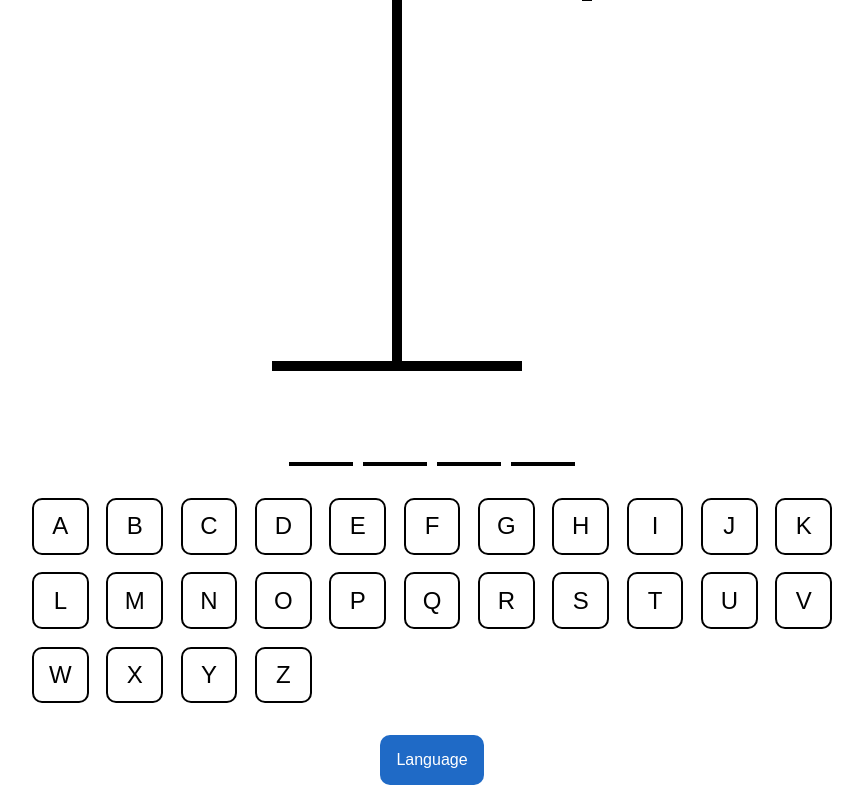
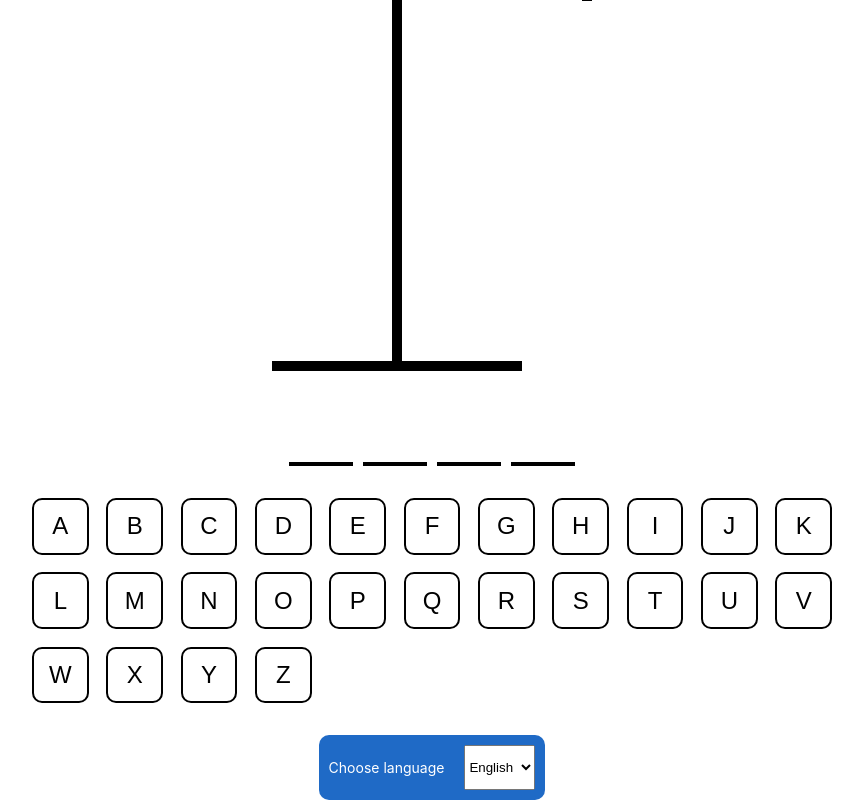
Before and after one commit to ikorotkaya/hangman-game, a React (Vite) app: page / in a window 1280 px wide. Shown: the part 266-1066 px from the top of the page, without its empty margins (208-1071 px from the left). Built offline with nearby package versions, Linux system fonts and the light colour scheme; a web font is replaced by a local one.

Commit message:
Add Dropdown language menu

```diff
--- a/src/App.scss
+++ b/src/App.scss
@@ -148,44 +148,15 @@ html,
 }
 
 /* Dropdown Button */
-.dropbtn {
+
+.dropdown-container {
   background-color: #1f6ac6;
   color: white;
-  padding: 16px;
-  font-size: 16px;
+  padding: 10px;
+  font-size: 14px;
   border: none;
   border-radius: 10px;
+  display: flex;
+  justify-content: space-between;
+  gap: 20px;
 }
-
-/* The container <div> - needed to position the dropdown content */
-.dropdown {
-  position: relative;
-  display: inline-block;
-}
-
-/* Dropdown Content (Hidden by Default) */
-.dropdown-content {
-  display: none;
-  position: absolute;
-  background-color: #f1f1f1;
-  min-width: 160px;
-  box-shadow: 0px 8px 16px 0px rgba(0,0,0,0.2);
-  z-index: 1;
-}
-
-/* Links inside the dropdown */
-.dropdown-content a {
-  color: black;
-  padding: 12px 16px;
-  text-decoration: none;
-  display: block;
-}
-
-/* Change color of dropdown links on hover */
-.dropdown-content a:hover {background-color: #ddd;}
-
-/* Show the dropdown menu on hover */
-.dropdown:hover .dropdown-content {display: block;}
-
-/* Change the background color of the dropdown button when the dropdown content is shown */
-.dropdown:hover .dropbtn {background-color: #1f6ac6;}
--- a/src/App.tsx
+++ b/src/App.tsx
@@ -2,7 +2,7 @@ import { useCallback, useEffect, useState } from 'react'
 import { HangmanDrawing } from './components/HangmanDrawing';
 import { HangmanWord } from './components/HangmanWord';
 import { Keyboard } from './components/Keyboard';
-import { Language } from './components/Language';
+import { DropdownLanguage } from './components/DropdownLanguage';
 import { Reset } from './components/Reset';
 
 import './App.scss';
@@ -117,7 +117,7 @@ export default function App() {
         />
       </div>
       <div className='app__language'>
-        <Language />
+        <DropdownLanguage />
       </div>
     </div>
 
--- /dev/null
+++ b/src/components/DropdownLanguage.tsx
@@ -0,0 +1,28 @@
+import { useState } from "react"
+
+export function DropdownLanguage() {
+  const options = [
+    { value: 'english', label: 'English' },
+    { value: 'spanish', label: 'Spanish' },
+    { value: 'german', label: 'German' },
+  ];
+
+  const [language, setLanguage] = useState('');
+
+  const handleChange = (event: any) => {
+    setLanguage(event.target.value);
+  }
+
+  return (
+    <div className="dropdown">
+      <label className="dropdown-container">
+        <p className="text">Choose language</p>
+        <select className="option" value={language} onChange={handleChange}>
+          {options.map((option) => (
+            <option value={option.value}>{option.label}</option>
+          ))}
+        </select>
+      </label>
+    </div>
+  )
+}
--- a/src/components/Language.tsx
+++ /dev/null
@@ -1,12 +0,0 @@
-export function Language() {
-  return (
-    <div className="dropdown">
-      <button className="dropbtn">Language</button>
-      <div className="dropdown-content">
-        <a href="#">English</a>
-        <a href="#">Spanish</a>
-        <a href="#">German</a>
-      </div>
-    </div>
-  )
-}
```
